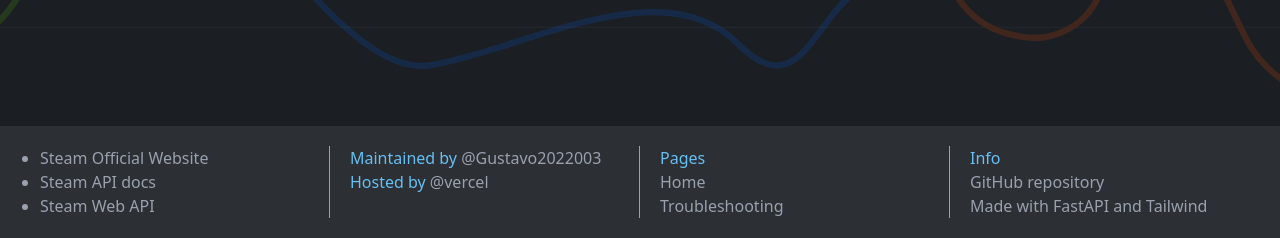
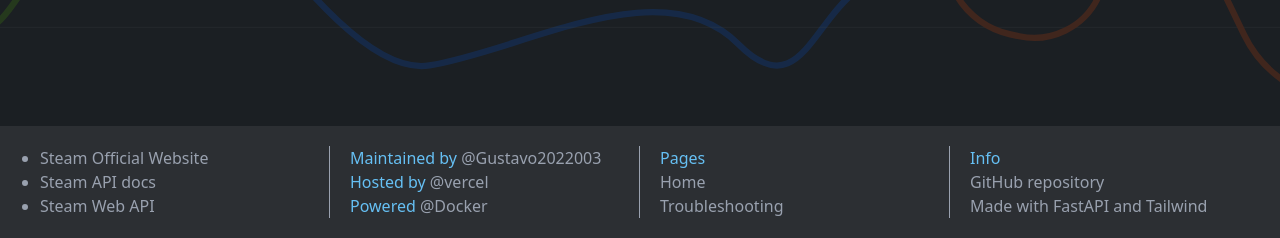
Before and after one commit to Gustavo2022003/SteamWaste, a FastAPI app: page /home in a window 1280 px wide. Shown: the part 562-800 px from the top of the page. Run offline with FastAPI, Linux system fonts and the light colour scheme; some web fonts are replaced.

Commit message:
Update footer.html

```diff
--- a/templates/partials/footer.html
+++ b/templates/partials/footer.html
@@ -10,6 +10,7 @@
     <div class="col-span-3 text-gray-400 lg:border-r-[1px] border-b-[1px] lg:border-b-0 border-gray-400 px-5 py-5 lg:py-0">
         <p><span class="text-[#66c0f4]">Maintained by</span> <a href="https://github.com/Gustavo2022003" target="_blank" class="hover:text-gray-300">@Gustavo2022003</a></p>
         <p><span class="text-[#66c0f4]">Hosted by</span> <a href="https://vercel.com/" target="_blank" class="hover:text-gray-300">@vercel</a></p>
+        <p><span class="text-[#66c0f4]">Powered</span> <a href="https://www.docker.com/" target="_blank" class="hover:text-gray-300">@Docker</a></p>
     </div>
 
     <div class="col-span-3 text-gray-400 lg:border-r-[1px] border-b-[1px] lg:border-b-0 border-gray-400 px-5 py-5 lg:py-0">
@@ -17,7 +18,7 @@
     </div>
 
     <div class="col-span-3 text-gray-400 px-5 py-5 lg:py-0">
-        <p><span class="text-[#66c0f4]">Info</span><br><a href="#" class="hover:text-gray-300" target="_blank">GitHub repository</a></p>
+        <p><span class="text-[#66c0f4]">Info</span><br><a href="https://github.com/Gustavo2022003/SteamWaste" class="hover:text-gray-300" target="_blank">GitHub repository</a></p>
         <p>Made with FastAPI and Tailwind</p>
     </div>
 
```
